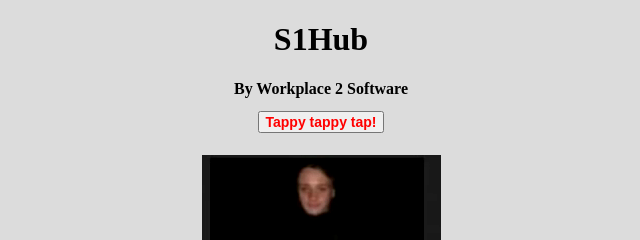
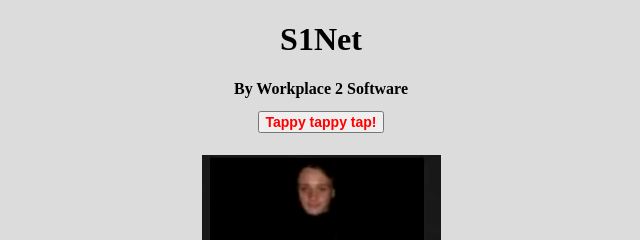
Before and after one commit to BlueBoi-OS/Androidwebsite, a plain HTML site: page index.html in a window 1280 px wide. Shown: the top 240 px of the page, 319-959 px from the left. Drawn offline with Linux system fonts and the light colour scheme.

Commit message:
commitrey

```diff
--- a/index.html
+++ b/index.html
@@ -11,7 +11,7 @@
 
     <body>
 
-        <h1>S1Hub</h1>
+        <h1>S1Net</h1>
         <h2>By Workplace 2 Software</h2>
 
         <a href="http://theworkplace.tk"><button>Tappy tappy tap!</button></a>
```
Also changed, not shown: 1 other file.
